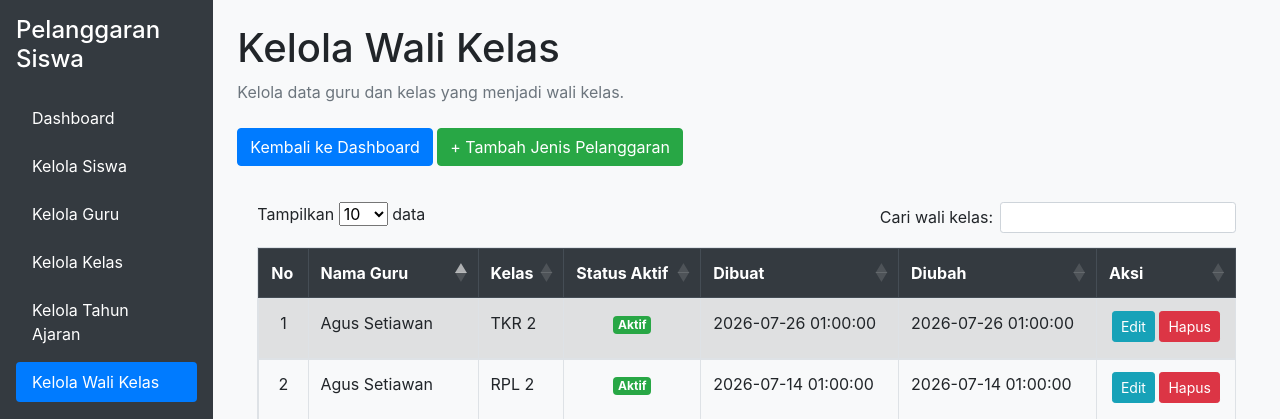
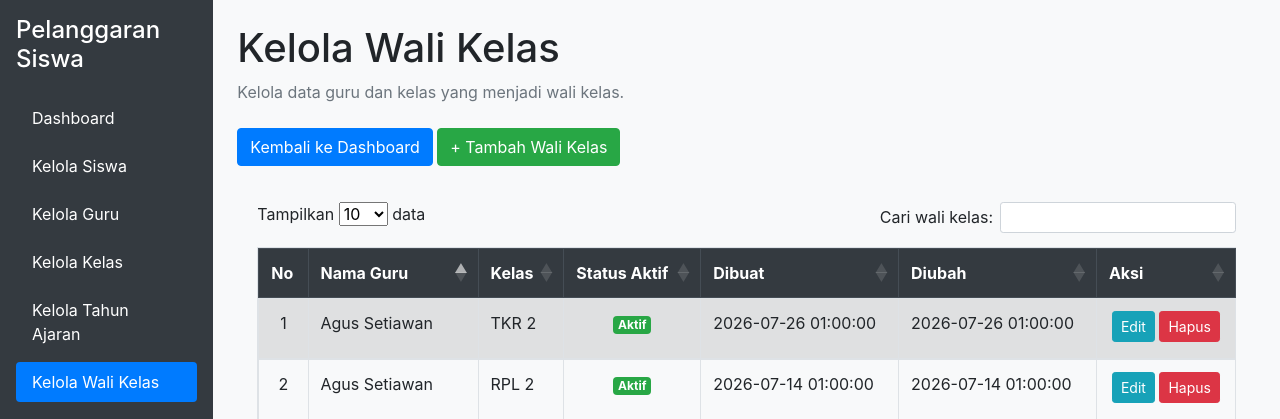
Before and after one commit to novitapuspitasari/UKK-2026, a PHP site: page /kelola_wali_kelas.php in a window 1280 px wide. Shown: the top 419 px of the page. Run offline with PHP 8.4, Linux system fonts and the light colour scheme; a user stored in the database is signed in; data comes from the database, SQL or seed files in the repository; some libraries are stand-ins or nearby versions.

Commit message:
perbaikan

```diff
--- a/kelola_guru.php
+++ b/kelola_guru.php
@@ -46,9 +46,9 @@ if (!$hasil) {
                     Kembali ke Dashboard
                 </a>
 
-                <a href="tambah_jenis_pelanggaran.php"
+                <a href="tambah_guru.php"
                    class="btn btn-success">
-                    + Tambah Jenis Pelanggaran
+                    + Tambah Guru
                 </a>
             </div>
 
--- a/kelola_kelas.php
+++ b/kelola_kelas.php
@@ -45,9 +45,9 @@ if (!$hasil) {
                     Kembali ke Dashboard
                 </a>
 
-                <a href="tambah_jenis_pelanggaran.php"
+                <a href="tambah_kelas.php"
                    class="btn btn-success">
-                    + Tambah Jenis Pelanggaran
+                    + Tambah Kelas
                 </a>
             </div>
 
--- a/kelola_siswa.php
+++ b/kelola_siswa.php
@@ -46,9 +46,9 @@ if (!$hasil) {
                     Kembali ke Dashboard
                 </a>
 
-                <a href="tambah_jenis_pelanggaran.php"
+                <a href="tambah_siswa.php"
                    class="btn btn-success">
-                    + Tambah Jenis Pelanggaran
+                    + Tambah Siswa
                 </a>
             </div>
 
--- a/kelola_tahun_ajaran.php
+++ b/kelola_tahun_ajaran.php
@@ -45,9 +45,9 @@ if (!$hasil) {
                     Kembali ke Dashboard
                 </a>
 
-                <a href="tambah_jenis_pelanggaran.php"
+                <a href="tambah_tahun_ajaran.php"
                    class="btn btn-success">
-                    + Tambah Jenis Pelanggaran
+                    + Tambah Tahun Ajaran
                 </a>
             </div>
 
--- a/kelola_wali_kelas.php
+++ b/kelola_wali_kelas.php
@@ -65,9 +65,9 @@ if (!$hasil) {
                     Kembali ke Dashboard
                 </a>
 
-                <a href="tambah_jenis_pelanggaran.php"
+                <a href="tambah_wali_kelas.php"
                    class="btn btn-success">
-                    + Tambah Jenis Pelanggaran
+                    + Tambah Wali Kelas
                 </a>
             </div>
 
--- a/pelanggaran_kategori.php
+++ b/pelanggaran_kategori.php
@@ -39,9 +39,9 @@ $hasil = mysqli_query($koneksi, $sql);
                     Kembali ke Dashboard
                 </a>
 
-                <a href="tambah_jenis_pelanggaran.php"
+                <a href="tambah_pelanggaran_kategori.php"
                    class="btn btn-success">
-                    + Tambah Jenis Pelanggaran
+                    + Tambah Pelanggaran Kategori
                 </a>
             </div>
 
```
Also changed, not shown: about_me.php (+8 -1 lines).
